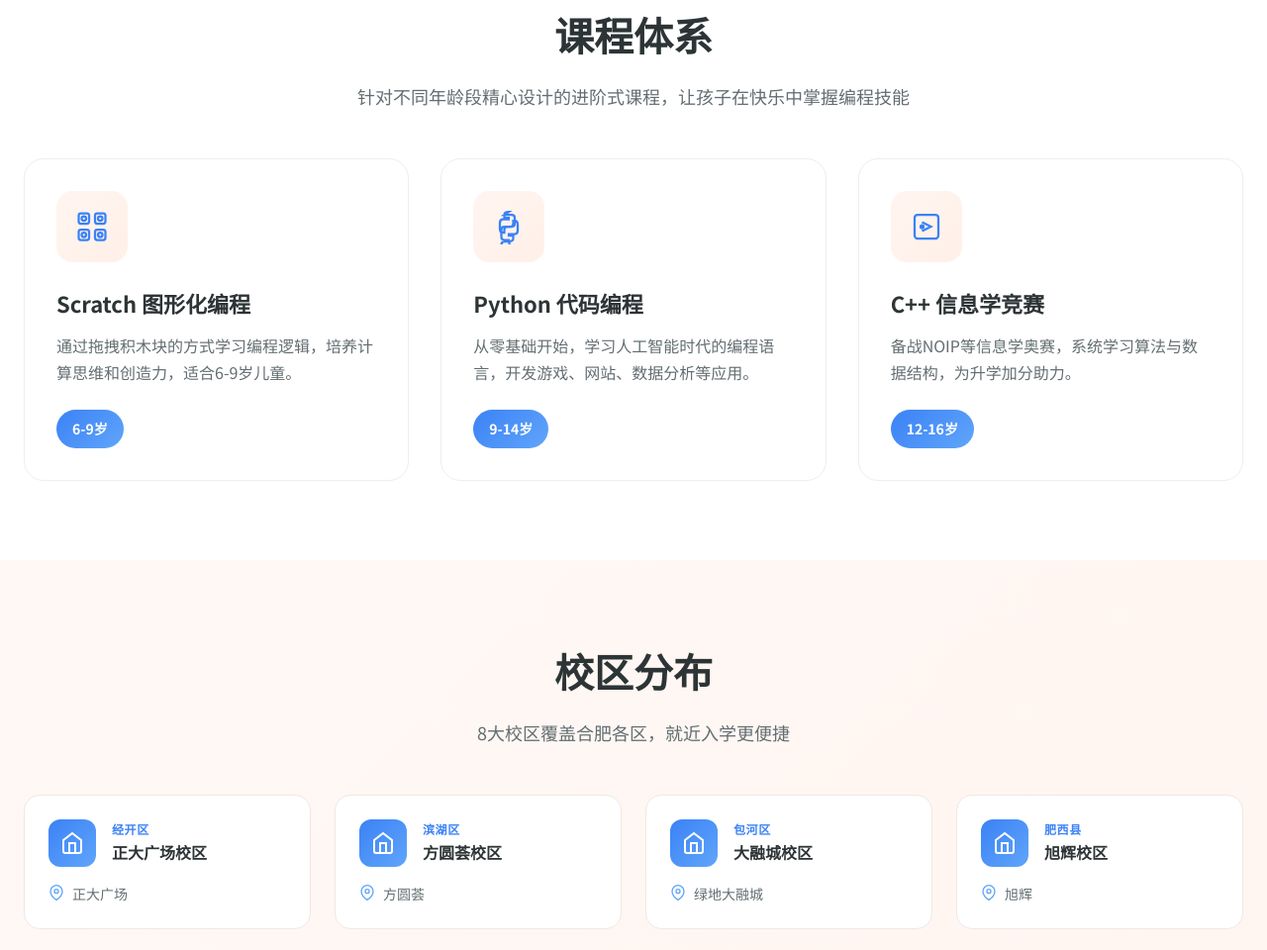
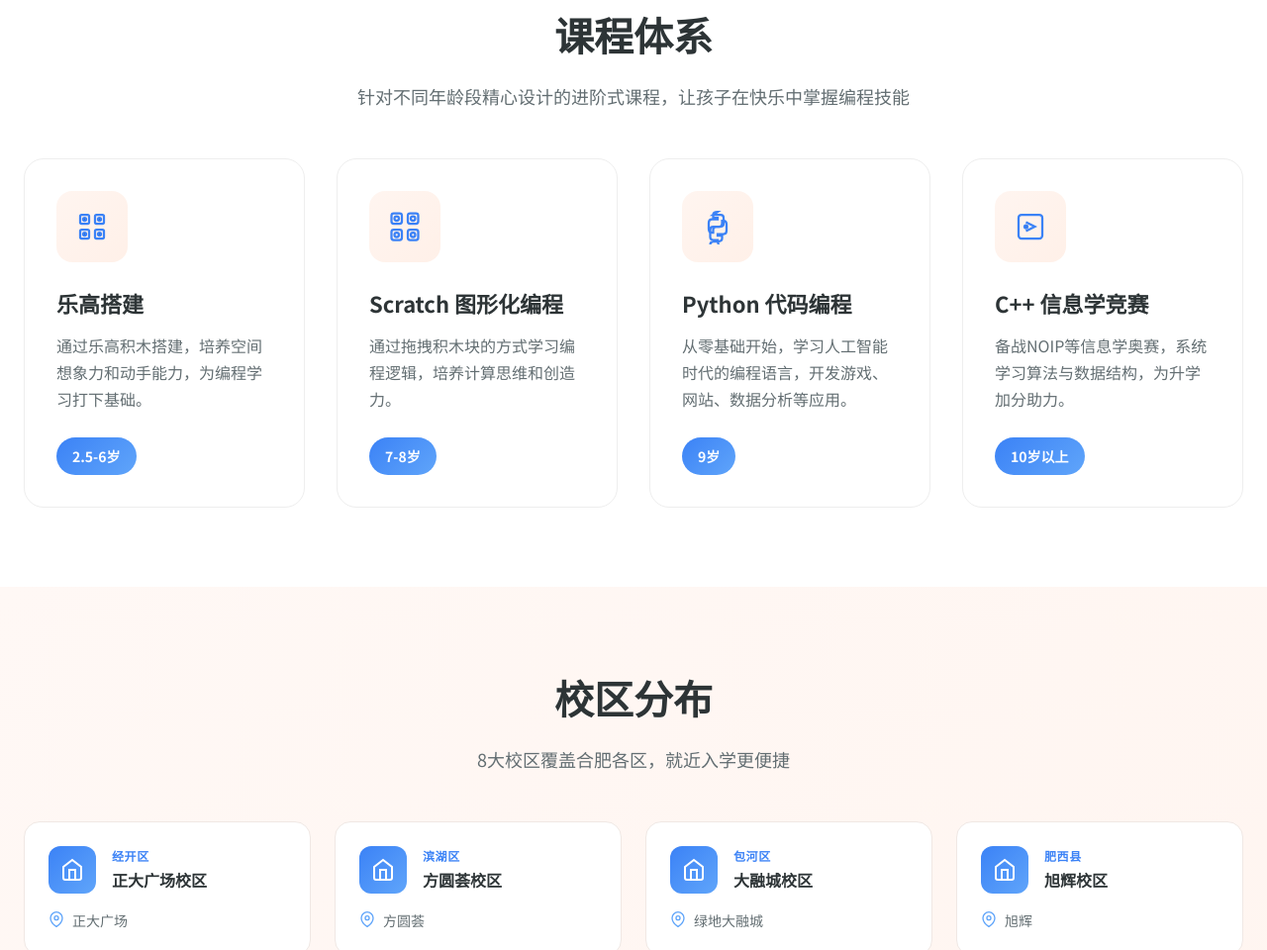
Before and after one commit to xuaqiang123/lequ-coding-website, a plain HTML site: page index.html in a window 1280 px wide. Shown: the part 797-1757 px from the top of the page at 99% size. Drawn offline with Linux system fonts and the light colour scheme.

Commit message:
feat: 更新课程年龄段 - 乐高2.5-6岁/Scratch7-8岁/Python9岁/C++10岁以上

```diff
--- a/index.html
+++ b/index.html
@@ -260,7 +260,7 @@
         .courses { background: white; }
         .courses-grid {
             display: grid;
-            grid-template-columns: repeat(3, 1fr);
+            grid-template-columns: repeat(4, 1fr);
             gap: 2rem;
         }
         .course-card {
@@ -619,6 +619,24 @@
                 <p>针对不同年龄段精心设计的进阶式课程，让孩子在快乐中掌握编程技能</p>
             </div>
             <div class="courses-grid">
+                <!-- 乐高搭建 -->
+                <div class="course-card">
+                    <div class="course-icon">
+                        <svg viewBox="0 0 24 24" fill="none" stroke-width="1.5">
+                            <rect x="4" y="4" width="6" height="6" rx="1"/>
+                            <rect x="14" y="4" width="6" height="6" rx="1"/>
+                            <rect x="4" y="14" width="6" height="6" rx="1"/>
+                            <rect x="14" y="14" width="6" height="6" rx="1"/>
+                            <circle cx="7" cy="7" r="1" fill="currentColor"/>
+                            <circle cx="17" cy="7" r="1" fill="currentColor"/>
+                            <circle cx="7" cy="17" r="1" fill="currentColor"/>
+                            <circle cx="17" cy="17" r="1" fill="currentColor"/>
+                        </svg>
+                    </div>
+                    <h3>乐高搭建</h3>
+                    <p>通过乐高积木搭建，培养空间想象力和动手能力，为编程学习打下基础。</p>
+                    <span class="course-tag">2.5-6岁</span>
+                </div>
                 <!-- Scratch -->
                 <div class="course-card">
                     <div class="course-icon">
@@ -634,8 +652,8 @@
                         </svg>
                     </div>
                     <h3>Scratch 图形化编程</h3>
-                    <p>通过拖拽积木块的方式学习编程逻辑，培养计算思维和创造力，适合6-9岁儿童。</p>
-                    <span class="course-tag">6-9岁</span>
+                    <p>通过拖拽积木块的方式学习编程逻辑，培养计算思维和创造力。</p>
+                    <span class="course-tag">7-8岁</span>
                 </div>
                 <!-- Python -->
                 <div class="course-card">
@@ -647,7 +665,7 @@
                     </div>
                     <h3>Python 代码编程</h3>
                     <p>从零基础开始，学习人工智能时代的编程语言，开发游戏、网站、数据分析等应用。</p>
-                    <span class="course-tag">9-14岁</span>
+                    <span class="course-tag">9岁</span>
                 </div>
                 <!-- C++ -->
                 <div class="course-card">
@@ -660,7 +678,7 @@
                     </div>
                     <h3>C++ 信息学竞赛</h3>
                     <p>备战NOIP等信息学奥赛，系统学习算法与数据结构，为升学加分助力。</p>
-                    <span class="course-tag">12-16岁</span>
+                    <span class="course-tag">10岁以上</span>
                 </div>
             </div>
         </div>
```
